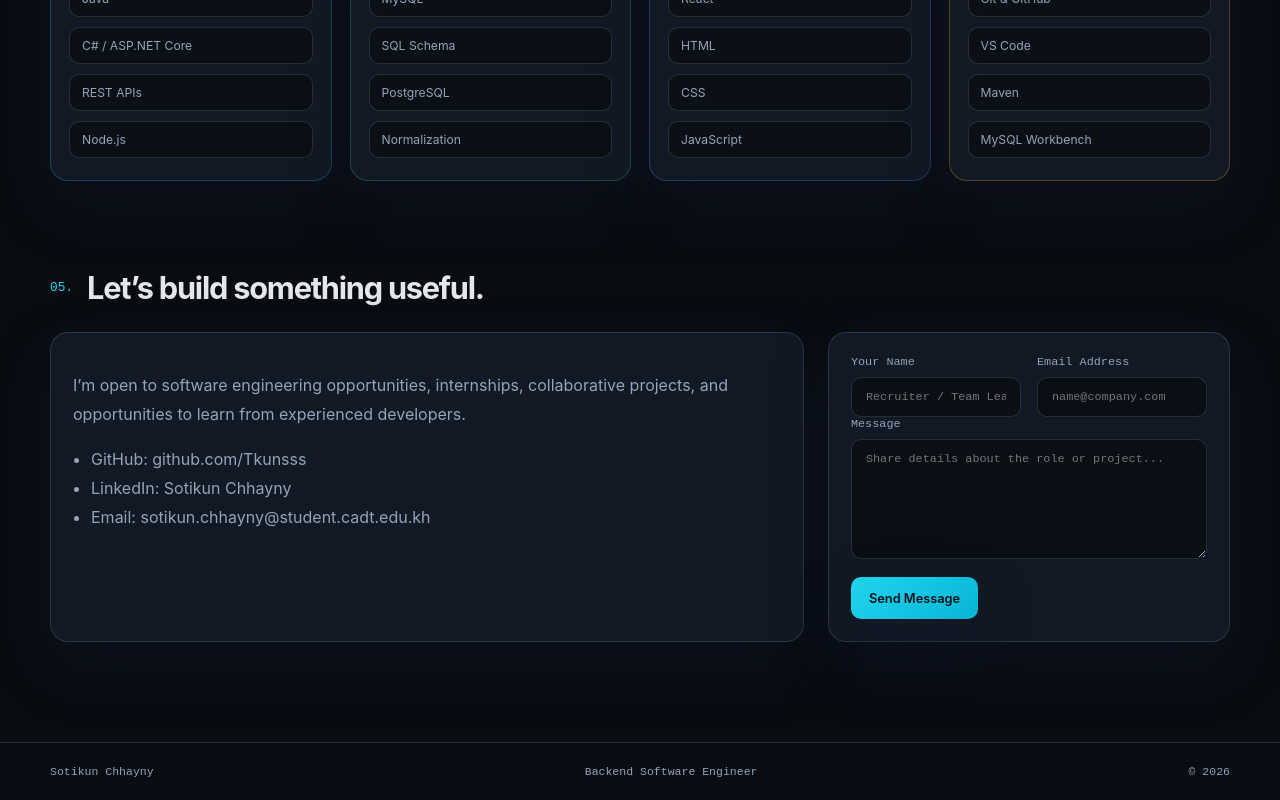
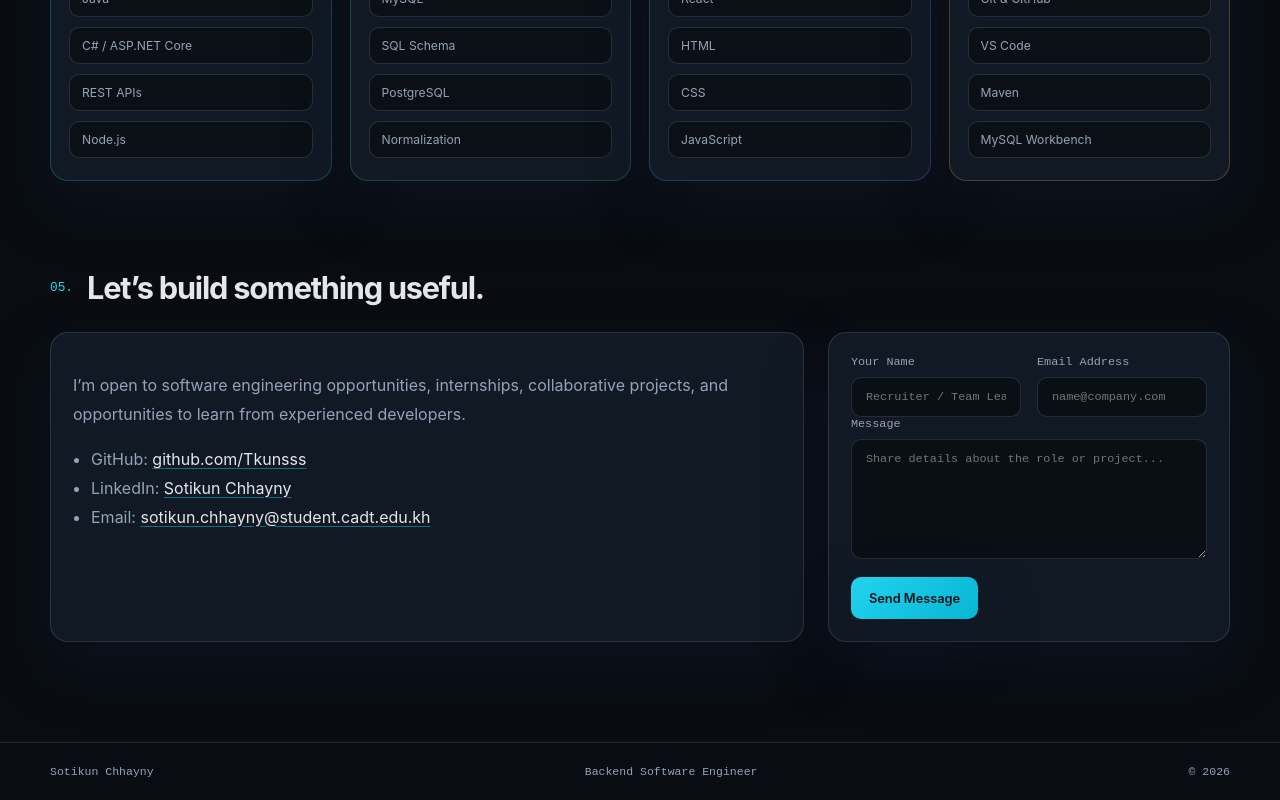
Before and after one commit to Tkunsss/portfolio_kun, a React (Vite) app: page / in a window 1280 px wide. Shown: the part 2647-3447 px from the top of the page. Built offline with nearby package versions, Linux system fonts and the light colour scheme.

Commit message:
first commit

```diff
--- a/src/App.jsx
+++ b/src/App.jsx
@@ -77,13 +77,17 @@ export default function App() {
 
     try {
       const apiUrl = import.meta.env.VITE_API_URL || '';
+      const controller = new AbortController();
+      const timeoutId = window.setTimeout(() => controller.abort(), 20000);
       const response = await fetch(`${apiUrl}/api/contact`, {
         method: 'POST',
         headers: {
           'Content-Type': 'application/json',
         },
         body: JSON.stringify(formData),
+        signal: controller.signal,
       });
+      window.clearTimeout(timeoutId);
 
       const data = await response.json();
 
@@ -96,7 +100,9 @@ export default function App() {
     } catch (error) {
       setStatus({
         type: 'error',
-        message: error.message || 'Something went wrong. Please try again.',
+        message: error.name === 'AbortError'
+          ? 'The email server took too long to respond. Please try again.'
+          : error.message || 'Something went wrong. Please try again.',
       });
     }
   };
@@ -319,9 +325,29 @@ export default function App() {
                 and opportunities to learn from experienced developers.
               </p>
               <ul className="contact-list">
-                <li>GitHub: github.com/Tkunsss</li>
-                <li>LinkedIn: Sotikun Chhayny</li>
-                <li>Email: sotikun.chhayny@student.cadt.edu.kh</li>
+                <li>
+                  GitHub:{' '}
+                  <a href="https://github.com/Tkunsss" target="_blank" rel="noreferrer" className="contact-link">
+                    github.com/Tkunsss
+                  </a>
+                </li>
+                <li>
+                  LinkedIn:{' '}
+                  <a
+                    href="https://www.linkedin.com/in/sotikun-chhayny"
+                    target="_blank"
+                    rel="noreferrer"
+                    className="contact-link"
+                  >
+                    Sotikun Chhayny
+                  </a>
+                </li>
+                <li>
+                  Email:{' '}
+                  <a href="mailto:sotikun.chhayny@student.cadt.edu.kh" className="contact-link">
+                    sotikun.chhayny@student.cadt.edu.kh
+                  </a>
+                </li>
               </ul>
             </div>
 
--- a/src/index.css
+++ b/src/index.css
@@ -380,6 +380,20 @@ textarea {
   line-height: 1.8;
 }
 
+.contact-link {
+  color: var(--text);
+  text-decoration: underline;
+  text-decoration-color: rgba(34, 211, 238, 0.45);
+  text-underline-offset: 3px;
+  transition: color 160ms ease, text-decoration-color 160ms ease;
+}
+
+.contact-link:hover,
+.contact-link:focus-visible {
+  color: var(--cyan);
+  text-decoration-color: currentColor;
+}
+
 .architecture-flow {
   display: grid;
   grid-template-columns: repeat(5, minmax(0, 1fr));
```
